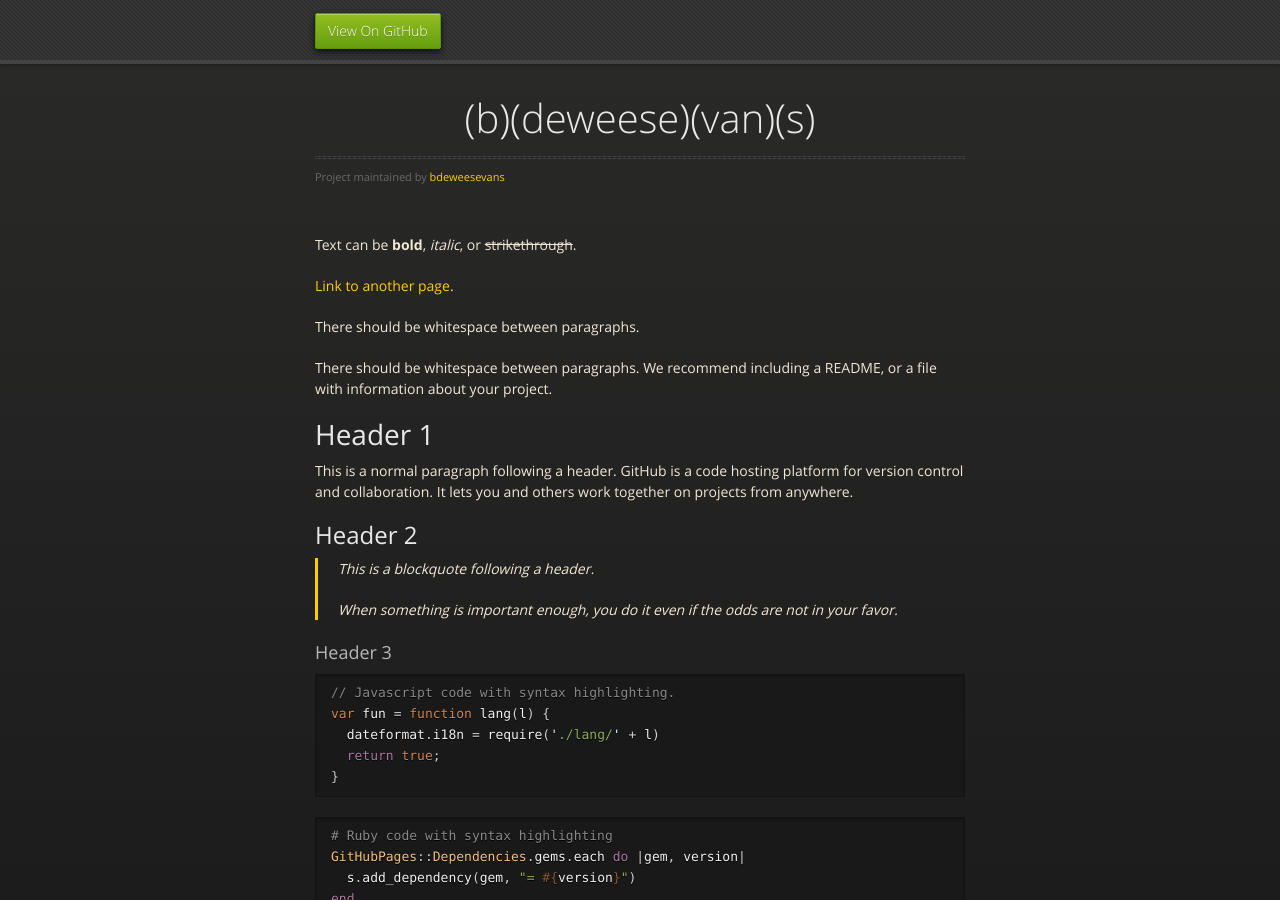
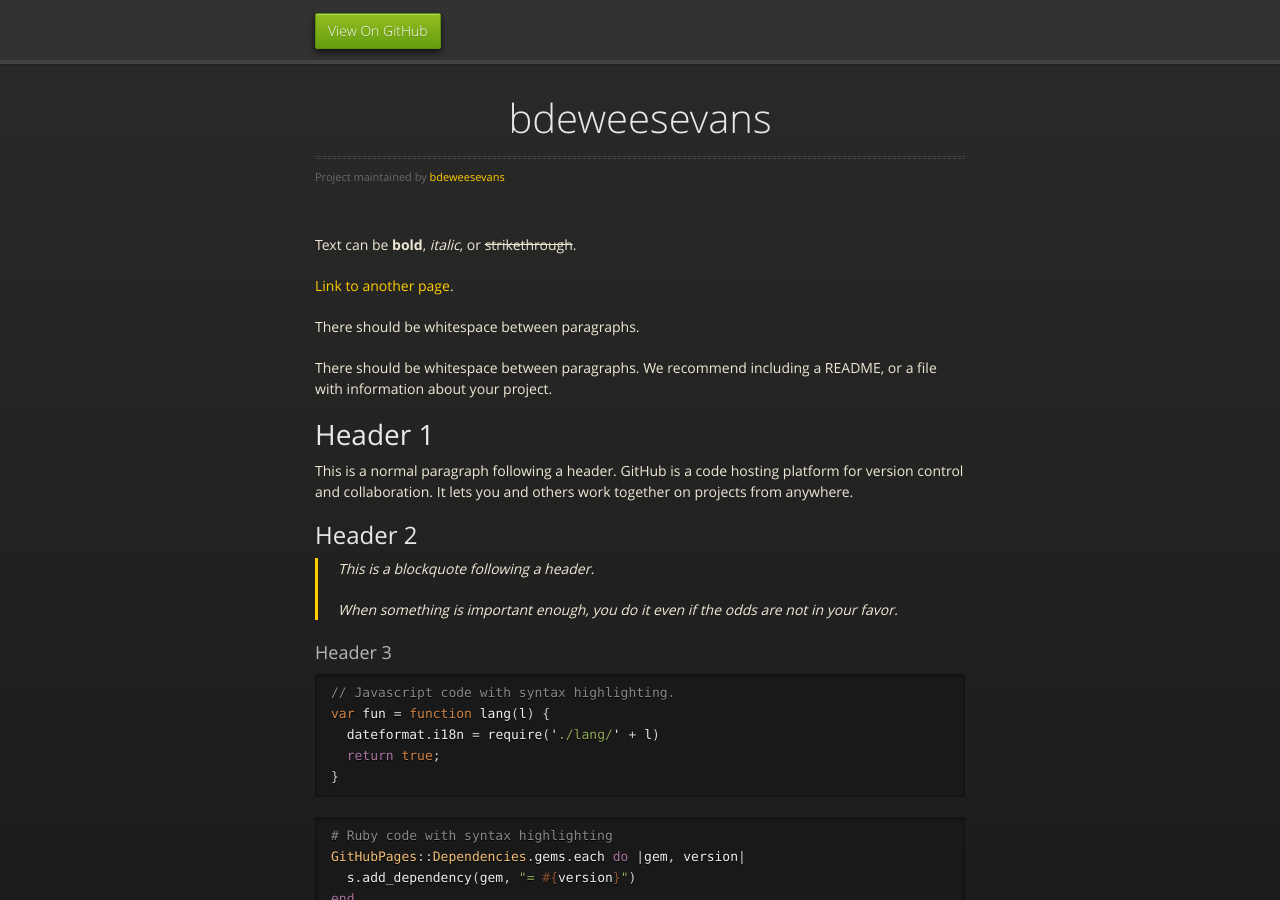
Before and after one commit to bdeweesevans/bdeweesevans.github.io, a Jekyll site: the page built from index.md, in a window 1280 px wide and 900 px high. Built offline with Jekyll 4.4.1, drawn with Linux system fonts in a browser that asks for light colours; the repository's description, which GitHub fills in, is left out.

Commit message:
Update _config.yml

```diff
--- a/_config.yml
+++ b/_config.yml
@@ -8,5 +8,5 @@ show_downloads:
 google_analytics:
 theme: jekyll-theme-midnight
 
-title: (b)(deweese)(van)(s)
+title: bdeweesevans
 description: # Benjamin DeWeese van Schooneveld
```
